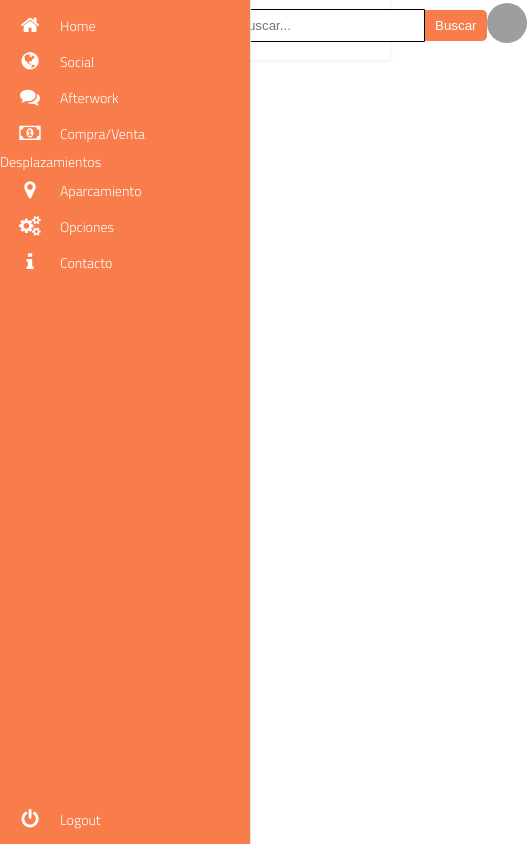
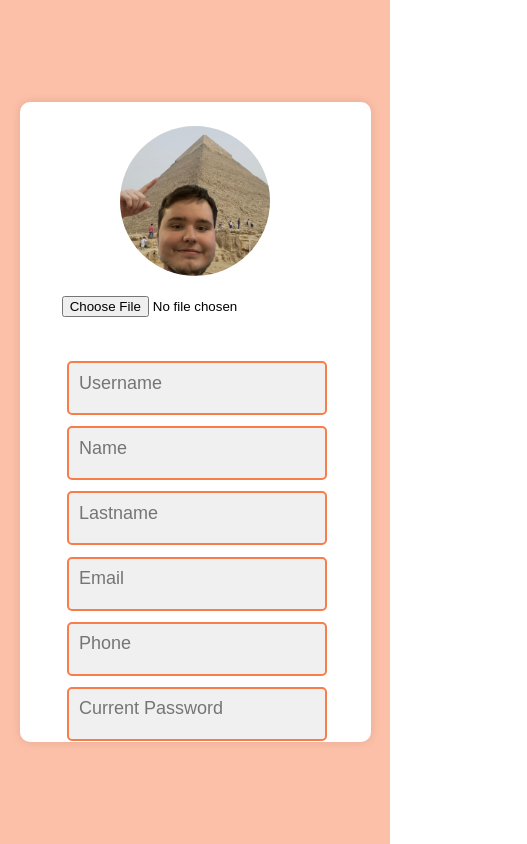
Before and after one commit to gonzarf/ProyectoGrupo7, an Angular app in the folder frontend/TeamSphere/: page /confi in a window 390 px wide. Shown: the whole page, 527 px wide, since content can reach past the window. Built offline with nearby package versions, Linux system fonts and the light colour scheme; grey boxes are pictures that could not be loaded; a web font is replaced by a local one.

Commit message:
mi cuenta terminada responsive

```diff
--- a/frontend/TeamSphere/angular.json
+++ b/frontend/TeamSphere/angular.json
@@ -96,5 +96,8 @@
         }
       }
     }
+  },
+  "cli": {
+    "analytics": false
   }
 }
--- a/frontend/TeamSphere/src/app/confi/confi.component.css
+++ b/frontend/TeamSphere/src/app/confi/confi.component.css
@@ -0,0 +1,145 @@
+.container {
+    display: flex;
+    justify-content: center;
+    align-items: center;
+    height: 100vh;
+    background-color: #FCBFA7;
+    overflow: hidden;
+}
+
+.profile-form {
+    border-radius: 10px;
+    box-shadow: 0 0 10px rgba(0, 0, 0, 0.1);
+    width: 45em;
+    height: 40em;
+    background-color: #FFFFFF;
+    display: flex;
+    flex-direction: column;
+    align-items: center;
+    overflow: hidden;
+}
+
+.profile-image {
+    width: 100%;
+    text-align: center;
+    justify-content: center;
+    align-items: center;
+    margin-bottom: 20px;
+    display: flex;
+    flex-direction: column;
+    margin-top: 1.5em;
+}
+
+.profile-image img {
+    width: 150px;
+    height: 150px;
+    border-radius: 50%;
+}
+
+.form-fields {
+    width: 100%;
+    display: flex;
+    flex-wrap:wrap;
+    flex-direction: row;
+    margin-top: 1.5em;
+    margin-bottom: 1.5em;
+    justify-content: center;
+    align-items: center;
+    row-gap: .7em;
+}
+
+.form-fields input {
+    margin-bottom: 10px;
+    padding: 10px;
+    border-radius: 5px;
+    border: 1px solid #ccc;
+}
+
+.input-field {
+
+    width:100%;
+    height: 50px;
+    background: #f0f0f0;
+    border: 2px solid #F97C4B;
+    border-radius: 5px;
+    display: flex;
+    align-items: center;
+
+}
+
+.input-field input {
+    width: 100%;
+    background: none;
+    border: none;
+    outline: none;
+    width: 100%;
+    font-size: 18px;
+    font-weight: 600px;
+    color: #444;
+}
+
+.btn {
+    width: 150px;
+    height: 50px;
+    border-radius: 10px;
+    background: #F97C4B;
+    color: #fff;
+    font-weight: 600;
+    margin: 10px 0;
+    margin-bottom: 15px;
+    text-transform: uppercase;
+    cursor: pointer;
+    border: none;
+}
+
+.btn:hover {
+    background: #f97c4bcb;
+}
+
+.submit-button {
+    width: 100%;
+    padding: 10px;
+    border-radius: 5px;
+    background-color: #4CAF50;
+    color: white;
+    cursor: pointer;
+    border: none;
+}
+
+.left{
+    text-align: center;
+   display: flex;
+   flex-direction: column;
+   row-gap: .7em;
+}
+
+input{
+    border-radius: 1%;
+    width: 20em;
+}
+
+.right{
+    text-align: center;
+    display: flex;
+   flex-direction: column;
+   margin-left: 3.5em;
+   row-gap: .7em;
+
+}
+
+@media only screen and (max-width: 600px) {
+    .profile-form {
+        width: 90%;
+        overflow: scroll;
+    }
+}
+
+@media (max-width: 597px){
+    .right{
+       margin-left: 0;
+    }
+    .form-fields{
+        column-gap: 1em;
+    }
+
+}
--- a/frontend/TeamSphere/src/app/confi/confi.component.html
+++ b/frontend/TeamSphere/src/app/confi/confi.component.html
@@ -1,2 +1,47 @@
-<app-side-bar></app-side-bar>
-<app-navbar [title] = "title"></app-navbar>
+<div class="container">
+    <div class="profile-form">
+        <div class="profile-image">
+            <img src="../../assets/img/chart2.png" alt="Imagen de usuario">
+            <input style="margin-top: 1.5em;" type="file" accept="image/*">
+        </div>
+        <div class="form-fields">
+
+            <div class="left">
+                <div class="input-field">
+                    <input type="text" placeholder="Username" [(ngModel)]="username">
+                </div>
+                <div class="input-field">
+                    <input class="input-field" type="text" placeholder="Name" [(ngModel)]="name">
+                </div>
+                <div class="input-field">
+                    <input class="input-field" type="text" placeholder="Lastname" [(ngModel)]="lastname">
+                </div>
+                <div class="input-field">
+                    <input class="input-field" type="email" placeholder="Email" [(ngModel)]="email">
+                </div>
+
+            </div>
+            <div class="right">
+                <div class="input-field">
+                    <input class="input-field" type="tel" placeholder="Phone" [(ngModel)]="phone">
+
+                </div>
+                <div class="input-field">
+                    <input class="input-field" type="password" placeholder="Current Password" [(ngModel)]="currentPassword">
+
+                </div>
+                <div class="input-field">
+                    <input class="input-field" type="password" placeholder="New Password" [(ngModel)]="newPassword">
+
+                </div>
+                <div class="input-field">
+                    <input class="input-field" type="password" placeholder="Repeat Password" [(ngModel)]="repeatPassword">
+
+                </div>
+            </div>
+        </div>
+        <div>
+            <button class="btn">Guardar cambios</button>
+        </div>
+    </div>
+</div>
--- a/frontend/TeamSphere/src/app/confi/confi.component.ts
+++ b/frontend/TeamSphere/src/app/confi/confi.component.ts
@@ -1,6 +1,8 @@
 import { Component } from '@angular/core';
 import { SideBarComponent } from "../side-bar/side-bar.component";
 import { NavbarComponent } from '../navbar/navbar.component';
+import { FormsModule } from '@angular/forms';
+import { CommonModule } from '@angular/common';
 
 
 
@@ -9,8 +11,16 @@ import { NavbarComponent } from '../navbar/navbar.component';
     standalone: true,
     templateUrl: './confi.component.html',
     styleUrl: './confi.component.css',
-    imports: [SideBarComponent, NavbarComponent]
+    imports: [SideBarComponent, NavbarComponent, FormsModule, CommonModule]
 })
 export class ConfiComponent {
-    title = "Configuracion"
+    title = "Configuracion";
+    username:string = "";
+    name:string = "";
+    lastname:string = "";
+    email:string = "";
+    phone:string = "";
+    currentPassword:string = "";
+    newPassword:string = "";
+    repeatPassword:string = "";
 }
--- a/frontend/TeamSphere/src/app/contacto/contacto.component.css
+++ b/frontend/TeamSphere/src/app/contacto/contacto.component.css
@@ -237,7 +237,6 @@ p{
 .btn {
     width: 150px;
     height: 50px;
-    border: block;
     border-radius: 10px;
     background: #F97C4B;
     color: #fff;
@@ -246,6 +245,7 @@ p{
     margin-bottom: 15px;
     text-transform: uppercase;
     cursor: pointer;
+    border: none;
 }
 
 .btn:hover {
```
Also changed, not shown: frontend/TeamSphere/src/assets/img/chart2.png (added).
